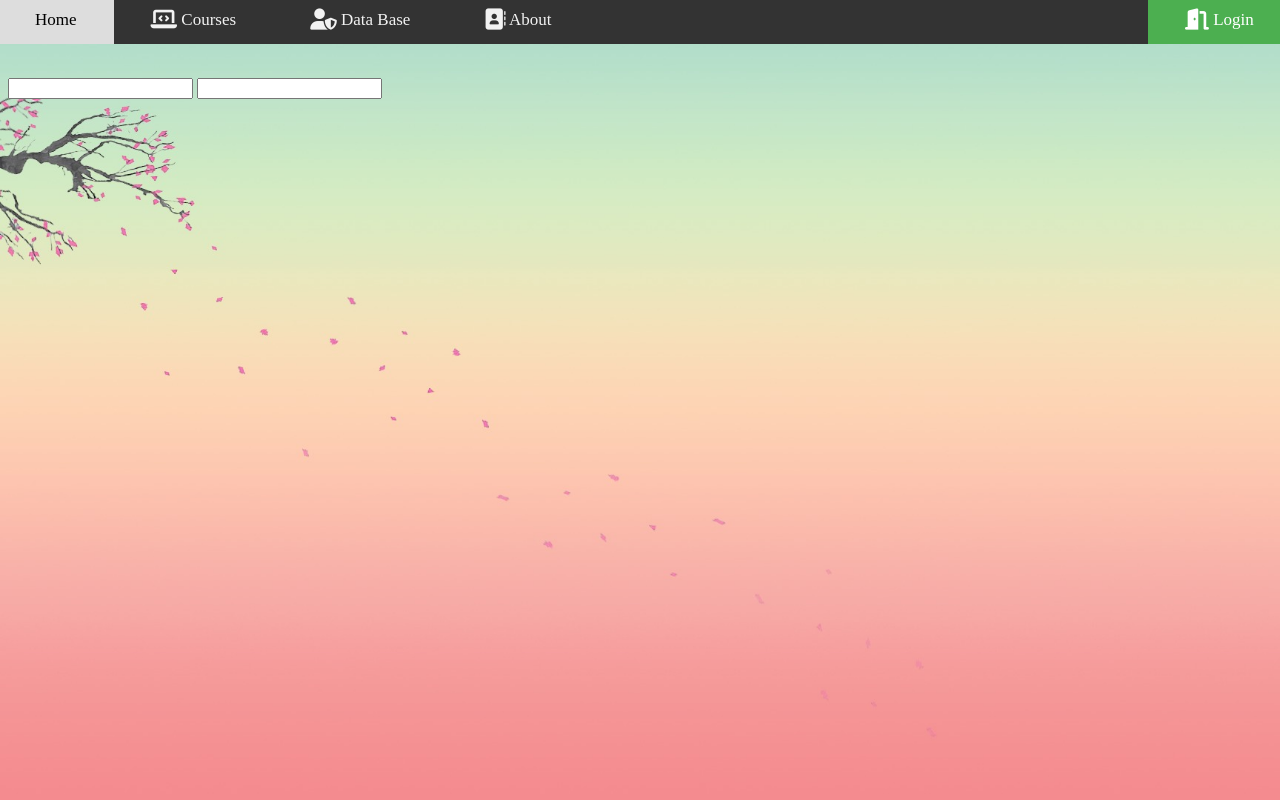
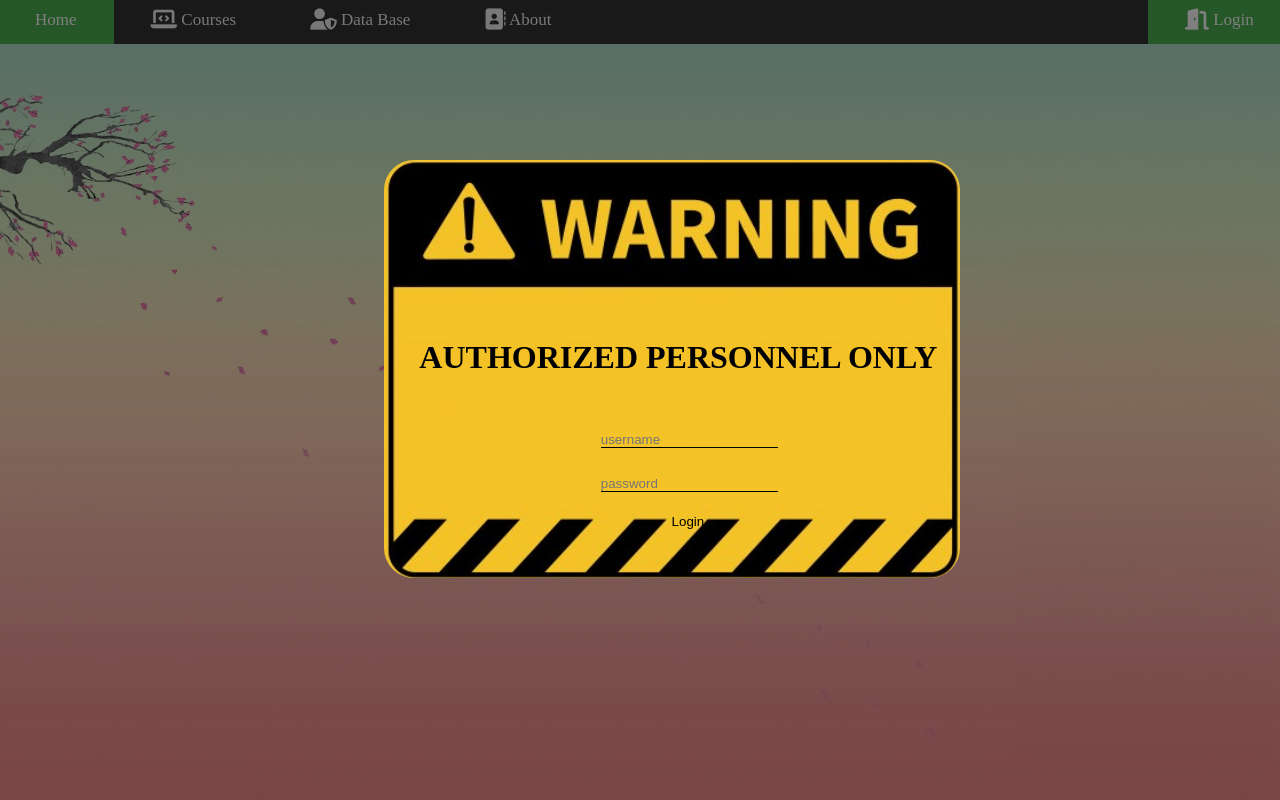
Before and after one commit to john-s21/Django-Web-App, a Django app: page /records in a window 1280 px wide. Run offline with Django 3.2, Linux system fonts and the light colour scheme; some libraries are stand-ins or nearby versions.

Commit message:
admin and student login done

```diff
--- a/enroll/static/CSS/main.css
+++ b/enroll/static/CSS/main.css
@@ -20,6 +20,35 @@ h1 {
 table{
         background-color: transparent;
 
+}
+
+#head1 {
+        position: absolute;
+        top: 42%;
+        left: 53%;
+        transform: translate(-50%,-50%);
+}
+
+#img03 {
+        position: absolute;
+        top: 20%;
+        left: 30%;
+        border-radius: 30px;
+        width: 45%;
+        z-index: -1;
+}
+
+#overlay {
+  position: fixed;
+  display: none;
+  width: 100%;
+  height: 100%;
+  top: 0;
+  left: 0;
+  right: 0;
+  bottom: 0;
+  background-color: rgba(0,0,0,0.5);
+  z-index: 2;
 }
 
 #img01  {
@@ -133,19 +162,17 @@ table{
             box-shadow: 0 0 12px 5px black;
             transition-duration: 0.9s;
 }
-.button {
+button {
         color: black;
         cursor: pointer;
-        border-radius: 37px;
         text-decoration: none;
         border: none;
-        background-color: white;
+        background-color: transparent;
         transition-duration: 0.8s;
 }
 
 
-.container button.b4 {
-            background-color: transparent;
+.bt1 {
             border-radius: 5px;
             position: relative;
             left: 37%;
@@ -153,19 +180,13 @@ table{
             height: 15%;
 }
 
-.button:hover {
+.bt1:hover {
         background-color: black;
         color: white;
         box-shadow: 0 1px 8px 1.5px green;
 }
 
-button.b4:hover{
-        background-color: black;
-        color: white;
-        box-shadow: 0 1px 8px 1.5px green;
-}
-
-button.b4:focus{
+.bt1:focus{
         background-color: black;
         color: white;
         box-shadow: 0 1px 8px 1.5px green;
@@ -189,5 +210,49 @@ button.b4:focus{
 #in01:focus {
         border-bottom: 2px solid #4CAF50;
         outline: none;
+}
 
+#fieldset03 {
+        position: absolute;
+        left: 46%;
+        top: 50%;
+        padding: 20px 9px 5px 8px;
+        background-color: transparent;
+        color:black;
+        height: 155px;
+        width: 180px;
+        border-color: transparent;
+        text-align: left;
 }
+
+#in02 {
+        padding: 10 0 0 0;
+        border: none;
+        border-bottom: 1px solid black;
+        background-color: transparent;
+}
+
+#in02:focus {
+        border-bottom: 2px solid black;
+        outline: none;
+}
+
+.bt2 {
+            border-radius: 5px;
+            position: relative;
+            left: 36%;
+            width: 24%;
+            height: 15%;
+}
+
+.bt2:hover{
+        background-color: black;
+        color: white;
+        box-shadow: 0 1px 8px 1.5px green;
+}
+
+.bt2:focus {
+        background-color: black;
+        color: white;
+        box-shadow: 0 1px 8px 1.5px green;
+}
--- a/enroll/templates/records.html
+++ b/enroll/templates/records.html
@@ -52,14 +52,39 @@
 <html>
 <head>
     <title>STUDENT MANAGEMENT</title>
+    <script>
+        function on()
+        {
+            document.getElementById("overlay").style.display = "block";
+        }
+        function off()
+        {
+            document.getElementById("overlay").style.display = "none";
+        }
+    </script>
 </head>
-<body onloadstart="conf()">
-<p>gggg</p>
-<br>
-<br>
-<input id="usr" type="text" name="un" required >
+<body onload="on()">
+<center>
+    <div id="overlay" onclick="off">
+        <h1 id="head1">AUTHORIZED PERSONNEL ONLY</h1>
+        <form method="POST" action='admin_verify'>
+                {% csrf_token %}
+                <fieldset id="fieldset03">
+                    <div class="block">
+                            <input type="text" id="in02" name="un" autocomplete="off" placeholder="username" required><br><br>
+                    </div>
+                    <div class="block">
+                            <input type="password" id="in02" name="pd" autocomplete="off" placeholder="password" required><br><br>
+                    </div>
+                    <button class="bt2" type="submit" name="prog">Login</button>
+                </fieldset>
+        </form>
+        <img id="img03" src="{% static 'images/warning.jpg' %}">
+    </div>
+</center>
+<!--<input id="usr" type="text" name="un" required >
 <input id="pwd" type="password" name="pd" required>
-<script type="text/javascript" src="{% static 'JS/main.js' %}"></script>
+<script type="text/javascript" src="{% static 'JS/main.js' %}"></script>-->
 </body>
 </html>
 {% endif %}
--- a/enroll/urls.py
+++ b/enroll/urls.py
@@ -11,5 +11,5 @@ urlpatterns = [
     path('contact.html', views.CN.as_view(), name='contact'),
     path('login.html', views.log, name='login'),
     path('logout', views.out, name='logout'),
-    path('records', views.p, name='prog'),
+    path('admin_verify', views.log2, name='access'),
 ]
--- a/enroll/views.py
+++ b/enroll/views.py
@@ -62,10 +62,16 @@ def log(request):
         pwd = request.POST['pd']
         user = auth.authenticate(username=uname, password=pwd)
         if user is not None:
-            auth.login(request, user)
-            print("----LOGIN SUCCESS----")
-            return redirect('home')
+            if user.is_superuser == 0:
+                auth.login(request, user)
+                print("----LOGIN SUCCESS----")
+                return redirect('home')
+            else:
+                print("----NOT A STUDENT----")
+                messages.info(request, "STUDENT LOGIN HERE")
+                return redirect('login')
         else:
+            print("----INVALID CREDENTIALS----")
             messages.info(request, "Invalid Credentials")
             return redirect('login')
     else:
@@ -82,3 +88,23 @@ def p(request):
         name = request.POST['un']
         pas = request.POST['pd']
         print(name, pas)
+
+
+def log2(request):
+    if request.method == 'POST':
+        uname = request.POST['un']
+        pwd = request.POST['pd']
+        user = auth.authenticate(username=uname, password=pwd)
+        if user is not None:
+            if user.is_superuser == 1:
+                auth.login(request, user)
+                print("----LOGIN SUCCESS----")
+                return redirect('records')
+            else:
+                print("----NOT AN ADMIN----")
+                return redirect('records')
+        else:
+            print("----INVALID CREDENTIALS----")
+            return redirect('records')
+    else:
+        return render(request, 'records.html')
```
Also changed, not shown: enroll/templates/login.html (+5 -5 lines), db.sqlite3, enroll/static/images/warning.jpg (added).
